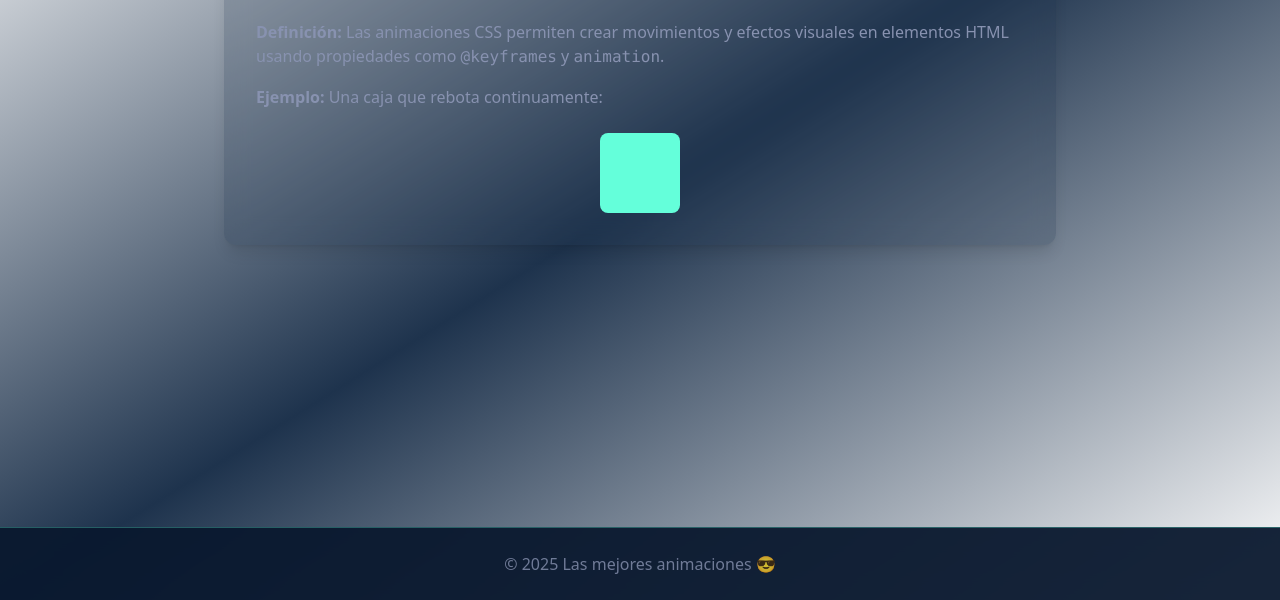
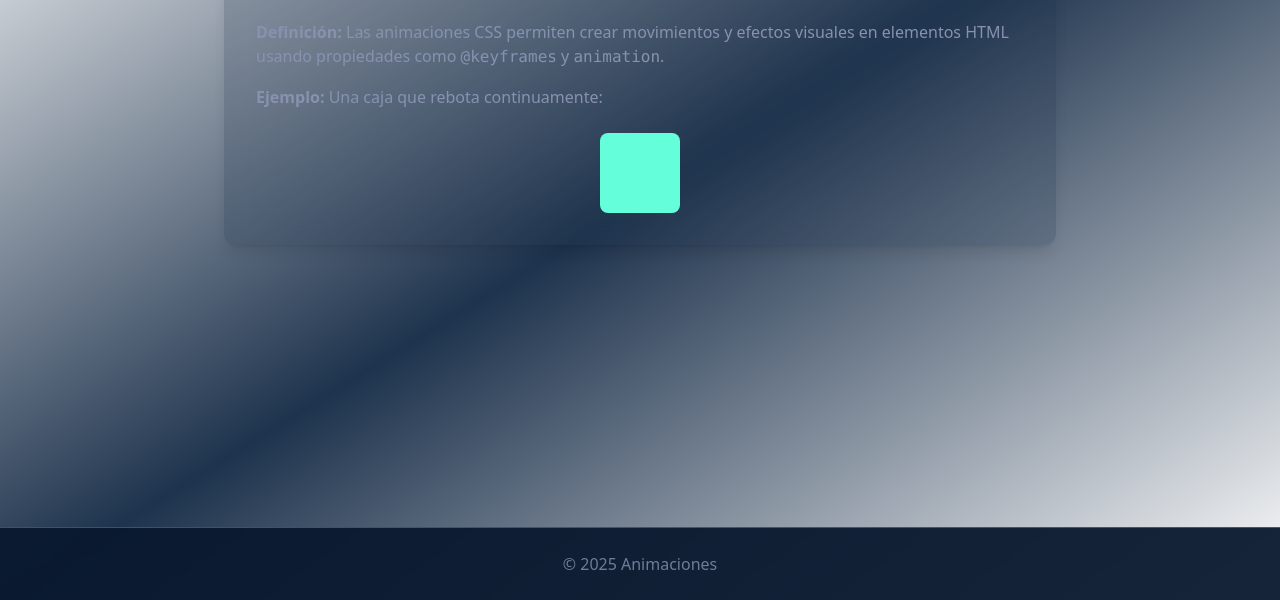
Before and after one commit to Andres-Guerrero75/Proyecto-de-aplicaciones-web, a website built with Vite: page proyectoAplicaciones/project/animaciones.html in a window 1280 px wide. Shown: the part 200-800 px from the top of the page. Built offline with nearby package versions, Linux system fonts and the light colour scheme.

Commit message:
Update animaciones.html

```diff
--- a/proyectoAplicaciones/project/animaciones.html
+++ b/proyectoAplicaciones/project/animaciones.html
@@ -61,7 +61,7 @@
       </section>
     </main>
     <footer class="bg-[#0a192f]/95 backdrop-blur-md py-6 text-center border-t border-[#64ffda]/30">
-      <p class="opacity-80 text-[#8892b0]">© <span id="año"></span> Las mejores animaciones 😎</p>
+      <p class="opacity-80 text-[#8892b0]">© <span id="año"></span> Animaciones</p>
       <script src="src/fecha.js"></script>
     </footer>
   </body>
```
